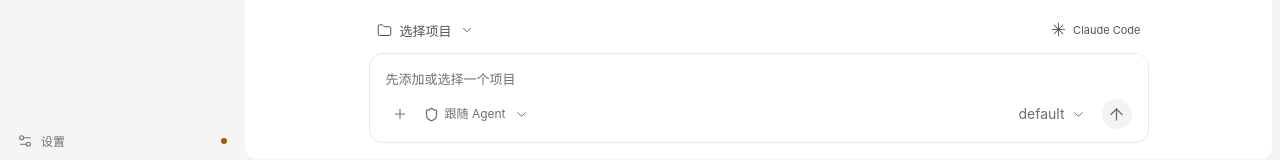
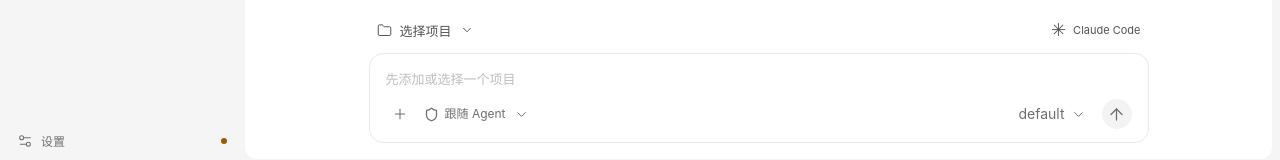
Before and after one commit to latte-co/latte-work, a React (Vite) app in the folder apps/desktop/: page / in a window 1280 px wide. Shown: the part 633-793 px from the top of the page. Built offline with nearby package versions, Linux system fonts and the light colour scheme.

Commit message:
fix: soften composer placeholder text

```diff
--- a/apps/desktop/src/style.css
+++ b/apps/desktop/src/style.css
@@ -952,7 +952,11 @@ button svg {
   line-height: 1.5;
 }
 .composer textarea::placeholder {
-  color: var(--color-placeholder);
+  color: color-mix(
+    in srgb,
+    var(--color-placeholder) 45%,
+    var(--color-composer)
+  );
   font-weight: 400;
   opacity: 1;
 }
```
Also changed, not shown: 1 other file (tests, documents, lock files or other folders).
